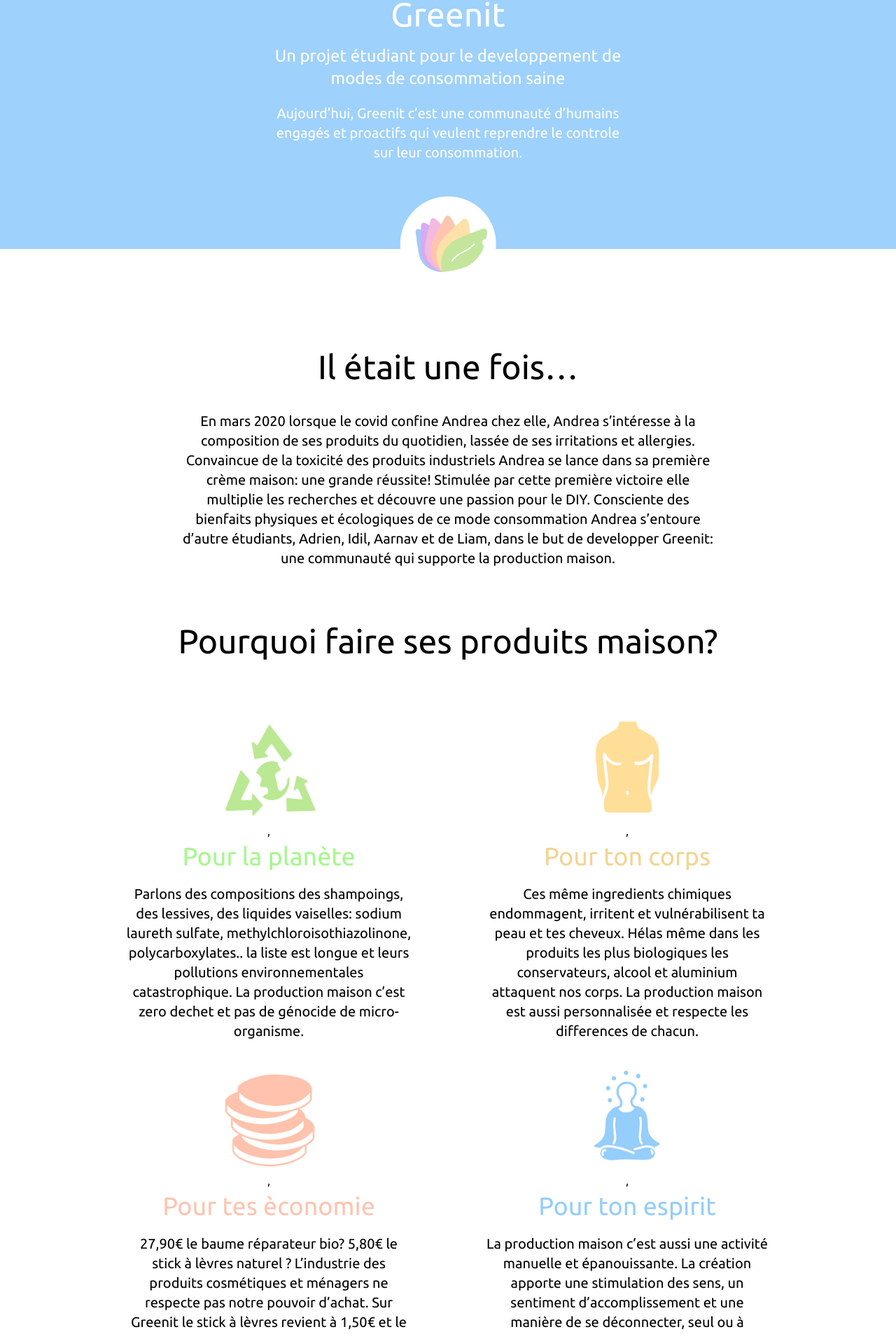
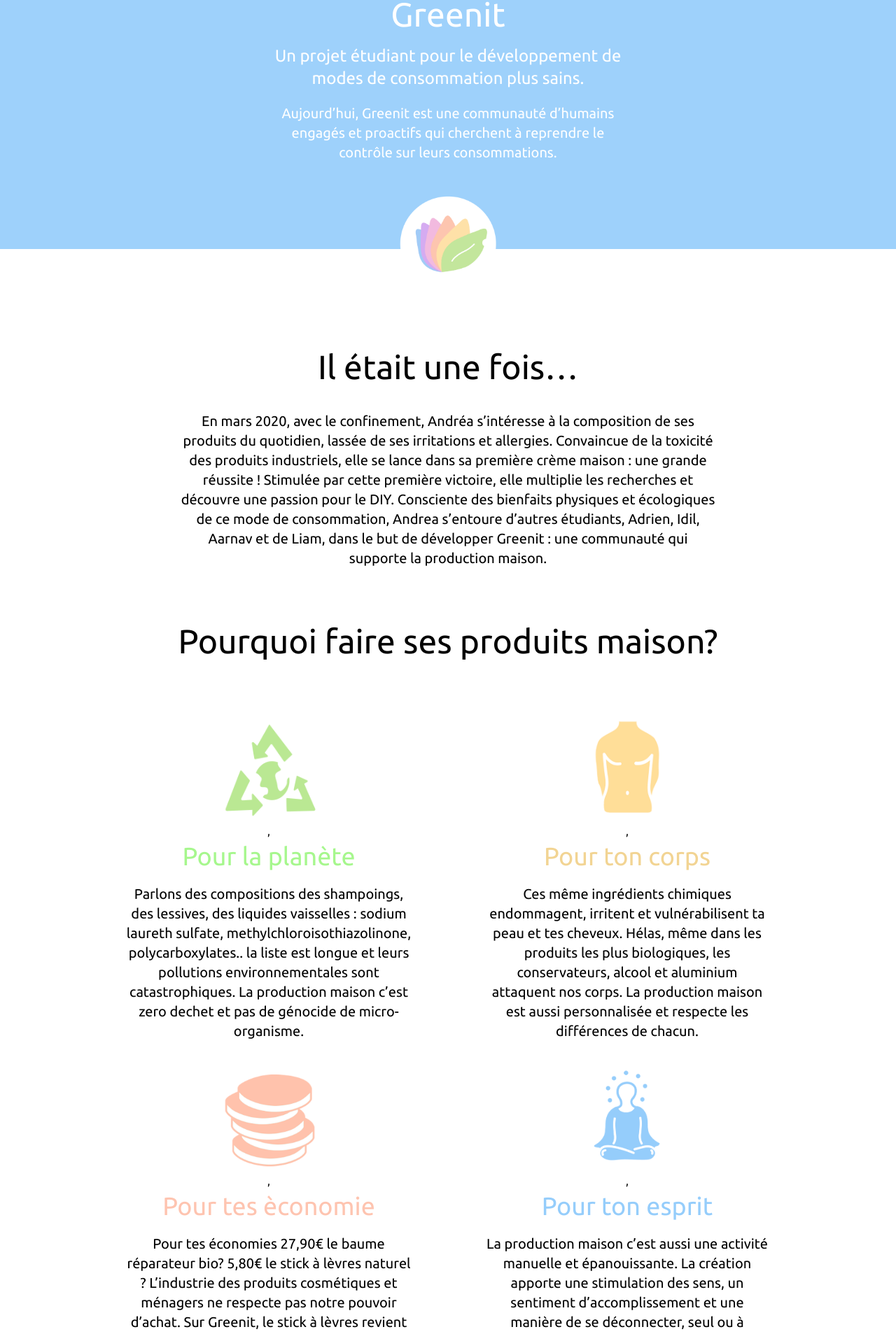
Before and after one commit to greenit-recipes/greenit-webapp, a React (Create React App) app: page /why in a window 1280 px wide. Shown: the part 204-2111 px from the top of the page at 70% size. Built offline with nearby package versions, Linux system fonts and the light colour scheme; no server answers.

Commit message:
Fix French grammar

```diff
--- a/src/pages/ContactPage.tsx
+++ b/src/pages/ContactPage.tsx
@@ -125,7 +125,7 @@ const ContactPage = () => {
         <h1 className="ml-auto mr-auto text-2xl text-center lg:text-4xl mt-10 lg:mt-20 mb-5">
           {params.get("addRecipe")
             ? "Nous travaillons actuellement sur cette fonctionnalité."
-            : "Tous vos retours sont les bienvenue"}
+            : "Tous vos retours sont les bienvenus !"}
         </h1>
         {params.get("addRecipe") && (
           <h3
@@ -135,8 +135,9 @@ const ContactPage = () => {
               paddingRight: isMobile ? "10%" : "30%",
             }}
           >
-            Bientôt nous pourrons tous partager directement nos recettes avec la
-            communauté ! En attendant tu peux partager tes recettes ci-dessous
+            Bientôt vous pourrez partager directement vos recettes avec la
+            communauté ! En attendant, tu peux partager tes recettes ci-dessous
+            et nous la publierons en te créditant.
           </h3>
         )}
         <div className="rounded-3xl h-auto text-center items-center pl-10 pr-10 flex flex-col text-3xl shadow-xl self-center lg:w-2/6 ">
--- a/src/pages/LandingPage.tsx
+++ b/src/pages/LandingPage.tsx
@@ -153,7 +153,7 @@ const LandingPage = () => {
           </Grid>
         )}
       </div>
-      <Container title="Les recettes de la semaines" itemsCenter></Container>
+      <Container title="Les recettes de la semaine" itemsCenter></Container>
       <div className="w-full md:w-5/6 recipesOfTheWeekCarousel">
         <AliceCarousel
           mouseTracking
@@ -174,7 +174,7 @@ const LandingPage = () => {
         />
       </div>
       <Container
-        title="Nos Tutos vidéos pour commencer"
+        title="nos tutos vidéos pour commencer"
         className="w-screen md:3/5 h-96"
         itemsCenter={true}
       >
@@ -239,8 +239,8 @@ const LandingPage = () => {
           {[
             { text: "Pour la planète", color: "#a6f78d", icon: planet },
             { text: "Pour ton corps", color: "#ffe390", icon: body },
-            { text: "Pour tes èconomie", color: "#ffbea8", icon: money },
-            { text: "Pour ton espirit", color: "#93c5fe", icon: wellbeing },
+            { text: "Pour tes èconomies", color: "#ffbea8", icon: money },
+            { text: "Pour ton espirt", color: "#93c5fe", icon: wellbeing },
           ].map((item) => (
             <div className="h-full w-full flex flex-col items-center">
               <img
@@ -254,8 +254,7 @@ const LandingPage = () => {
           ))}
         </Grid>
         <h2 className="mt-20 mb-10 text-md md:text-2xl text-center">
-          Greenit est une initiative visant à encourager les citoyens à
-          consommer de manière durable et autonome
+          Greenit est une initiative visant à encourager une consommation plus durable et responsable
         </h2>
         <Button type="success" rounded="2xl" className="w-36 md:w-48 h-12">
           <Link to="/why" className="text-xl md:text-2xl">
--- a/src/pages/WhyPage.tsx
+++ b/src/pages/WhyPage.tsx
@@ -66,12 +66,13 @@ const WhyPage: React.FC = () => {
           padding="30%"
         >
           <h2 className="mt-5 text-xl lg:text-2xl">
-            Un projet étudiant pour le developpement de modes de consommation
-            saine
+            Un projet étudiant pour le développement de modes de consommation
+            plus sains.
           </h2>
           <h3 className="mt-5 mb-5 text-xl">
-            Aujourd’hui, Greenit c’est une communauté d’humains engagés et
-            proactifs qui veulent reprendre le controle sur leur consommation.
+            Aujourd’hui, Greenit est une communauté d’humains engagés et
+            proactifs qui cherchent à reprendre le contrôle sur leurs
+            consommations.
           </h3>
         </Block>
 
@@ -82,15 +83,15 @@ const WhyPage: React.FC = () => {
 
         <Block title="Il était une fois…">
           <p className="mt-10 lg:text-xl">
-            En mars 2020 lorsque le covid confine Andrea chez elle, Andrea
-            s’intéresse à la composition de ses produits du quotidien, lassée de
-            ses irritations et allergies. Convaincue de la toxicité des produits
-            industriels Andrea se lance dans sa première crème maison: une
-            grande réussite! Stimulée par cette première victoire elle multiplie
-            les recherches et découvre une passion pour le DIY. Consciente des
-            bienfaits physiques et écologiques de ce mode consommation Andrea
-            s’entoure d’autre étudiants, Adrien, Idil, Aarnav et de Liam, dans
-            le but de developper Greenit: une communauté qui supporte la
+            En mars 2020, avec le confinement, Andréa s’intéresse à la
+            composition de ses produits du quotidien, lassée de ses irritations
+            et allergies. Convaincue de la toxicité des produits industriels,
+            elle se lance dans sa première crème maison : une grande réussite !
+            Stimulée par cette première victoire, elle multiplie les recherches
+            et découvre une passion pour le DIY. Consciente des bienfaits
+            physiques et écologiques de ce mode de consommation, Andrea
+            s’entoure d’autres étudiants, Adrien, Idil, Aarnav et de Liam, dans
+            le but de développer Greenit : une communauté qui supporte la
             production maison.
           </p>
         </Block>
@@ -106,25 +107,25 @@ const WhyPage: React.FC = () => {
                 title: "Pour la planète",
                 color: "#a6f78d",
                 text:
-                  "Parlons des compositions des shampoings, des lessives, des liquides vaiselles: sodium laureth sulfate, methylchloroisothiazolinone, polycarboxylates.. la liste est longue et leurs pollutions environnementales catastrophique. La production maison c’est zero dechet et pas de génocide de micro-organisme.",
+                  "Parlons des compositions des shampoings, des lessives, des liquides vaisselles : sodium laureth sulfate, methylchloroisothiazolinone, polycarboxylates.. la liste est longue et leurs pollutions environnementales sont catastrophiques. La production maison c’est zero dechet et pas de génocide de micro-organisme.",
               },
               {
                 icon: body,
                 title: "Pour ton corps",
                 color: "#F2D493",
                 text:
-                  "Ces même ingredients chimiques endommagent, irritent et vulnérabilisent ta peau et tes cheveux. Hélas même dans les produits les plus biologiques les conservateurs, alcool et aluminium attaquent nos corps. La production maison est aussi personnalisée et respecte les differences de chacun.",
+                  "Ces même ingrédients chimiques endommagent, irritent et vulnérabilisent ta peau et tes cheveux. Hélas, même dans les produits les plus biologiques, les conservateurs, alcool et aluminium attaquent nos corps. La production maison est aussi personnalisée et respecte les différences de chacun.",
               },
               {
                 icon: money,
                 title: "Pour tes èconomie",
                 color: "#FEC4B0",
                 text:
-                  "27,90€ le baume réparateur bio? 5,80€ le stick à lèvres naturel ? L’industrie des produits cosmétiques et ménagers ne respecte pas notre pouvoir d’achat. Sur Greenit le stick à lèvres revient à 1,50€ et le baume à 6€.",
+                  "Pour tes économies 27,90€ le baume réparateur bio? 5,80€ le stick à lèvres naturel ? L’industrie des produits cosmétiques et ménagers ne respecte pas notre pouvoir d’achat. Sur Greenit, le stick à lèvres revient à 1,50€ et le baume à 6€.",
               },
               {
                 icon: wellbeing,
-                title: "Pour ton espirit",
+                title: "Pour ton esprit",
                 color: "#95CDFB",
                 text:
                   "La production maison c’est aussi une activité manuelle et épanouissante. La création apporte une stimulation des sens, un sentiment d’accomplissement et une manière de se déconnecter, seul ou à plusieurs.",
```
